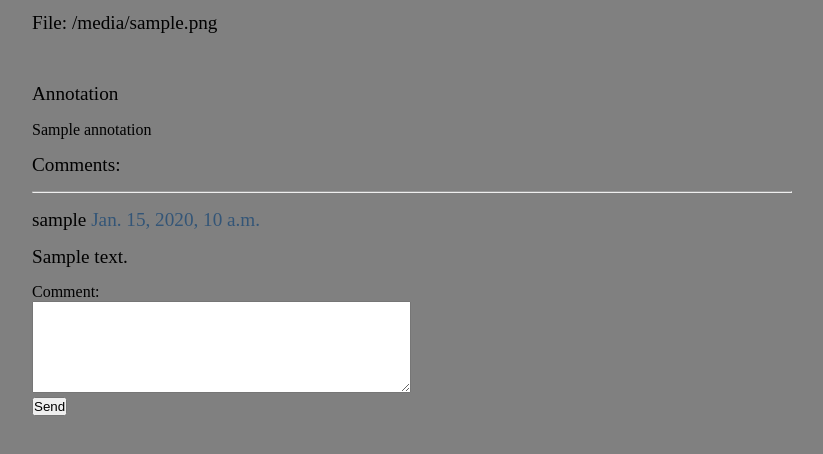
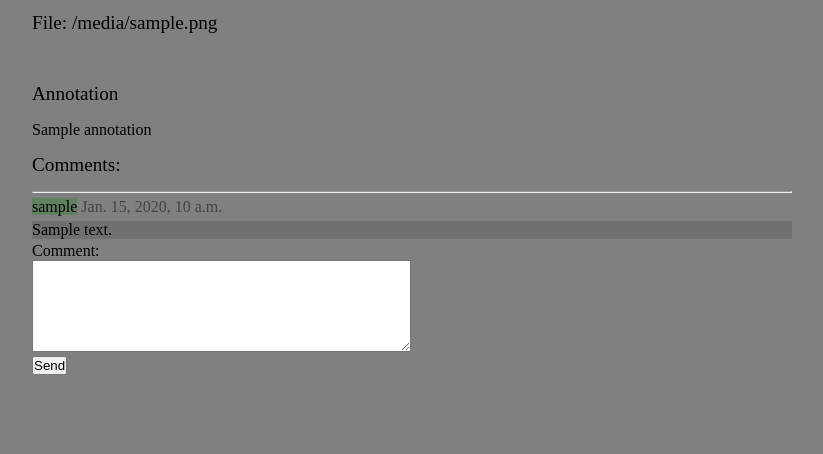
Before and after one commit to dan-1am/webbooks, a Django app: template templates/webbooks/book.html in a window 1280 px wide. Shown: the part 202-656 px from the top of the page, without its empty margins (228-1051 px from the left). Run offline with Django 3.2, Linux system fonts and the light colour scheme; the template is opened without the code that fills it: most values are stand-ins (such as "Sample title", 1, 10 or a date in 2020).

Commit message:
Add some styles for comments.

```diff
--- a/static/webbooks/style.css
+++ b/static/webbooks/style.css
@@ -73,3 +73,22 @@ header p {
   padding: 40px 20px 40px;
   background-image: url('page.png');
 }
+
+.comment-head {
+  margin: 0.3em 0;
+  font-size: 1em;
+}
+
+.comment-user {
+  color: #000; background-color: #608060;
+}
+
+.comment-time {
+  color: #444;
+}
+
+.comment-text {
+  margin: 0.2em 0;
+  font-size: 1em;
+  color: #000; background-color: #707070;
+}
```
